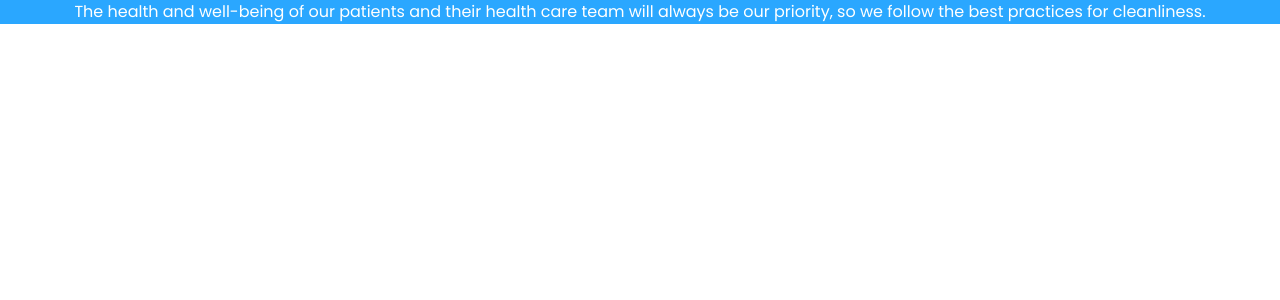
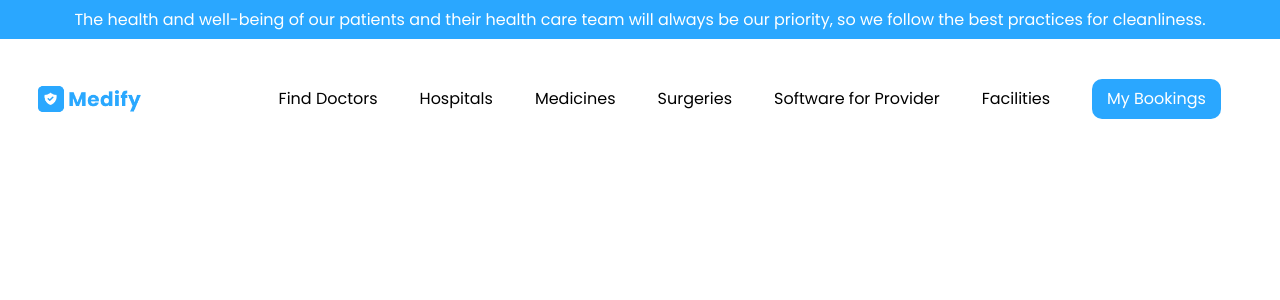
Before and after one commit to Abhaysingh77/Medify, a React (Vite) app: page / in a window 1280 px wide. Shown: the top 300 px of the page. Built offline with nearby package versions, Linux system fonts and the light colour scheme.

Commit message:
added navbar

```diff
--- a/components/navbar/navbar.jsx
+++ b/components/navbar/navbar.jsx
@@ -1,7 +1,17 @@
+import Style from './navbar.module.css';
 export default function Navbar() {
   return (
-    <div>
-        <div></div>
-    </div>
-  )
+    <nav className={Style.navbar}>
+      <img src='../assets/images/logo.png' alt="" className={Style.logo} />
+        <ul className={Style.navItems}>
+          <li>Find Doctors</li>
+          <li>Hospitals</li>
+          <li>Medicines</li>
+          <li>Surgeries</li>
+          <li>Software for Provider</li>
+          <li>Facilities</li>
+          <li className={Style.booking}>My Bookings</li>
+        </ul>
+    </nav>
+  );
 }
--- a/components/navbar/navbar.module.css
+++ b/components/navbar/navbar.module.css
@@ -0,0 +1,41 @@
+.navbar{
+    width: 100%;
+    height: 15vh;
+    display: flex;
+    justify-content: space-around;
+    align-items: center;
+}
+.navItems{
+    width: 80%;
+    list-style: none;
+    display: flex;
+    justify-content: space-around;
+    align-items: center;
+}
+.navItems li {
+    font-family: var(--font-primary);
+    height: 100%;
+}
+.logo{
+    width: 8%;
+}
+.booking{
+    background-color: var(--color-blue);
+    color: #FFFFFF;
+    padding: .8% 1.5%;
+    border-radius: 10px;
+    text-align: center;
+}
+
+.navItems li:hover{
+    cursor: pointer;
+    border-bottom: 4px solid var(--color-blue);
+}
+
+.navItems .booking:hover{
+    background-color: #FFFFFF;
+    color: var(--color-blue);
+    border:none;
+    transition: all ease 1s;
+    box-shadow: 0px 9px 12px 0px #204A6912;
+}
--- a/components/quotation/quote.module.css
+++ b/components/quotation/quote.module.css
@@ -3,6 +3,7 @@
     height: max-content;
     text-wrap: wrap;
     text-align: center;
+    padding: 0.6%;
     color: var(--color-white);
     font-family: var(--font-primary);
     font-weight: 400;
--- a/src/App.jsx
+++ b/src/App.jsx
@@ -1,8 +1,10 @@
-import Quote from "../components/quotation/quote"
+import Quote from "../components/quotation/quote" ;
+import Navbar from "../components/navbar/navbar";
 function App() {
   return (
     <>
       <Quote />
+      <Navbar />
     </>
   )
 }
```
Also changed, not shown: assets/images/logo.png (renamed from assets/images/Group 7.png).
